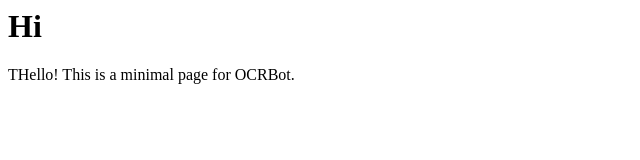
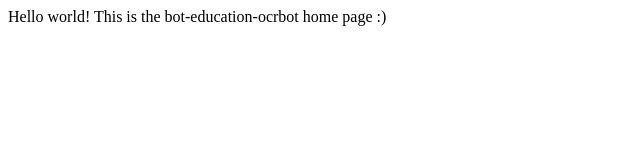
Before and after one commit to swpenm/bot-education-ocrbot, a website: page index.html in a window 1280 px wide. Shown: the whole page, without its empty margins (0-640 px from the left). Drawn offline with Linux system fonts and the light colour scheme.

```diff
--- a/index.html
+++ b/index.html
@@ -1,13 +1,8 @@
-<!DOCTYPE html PUBLIC "-//IETF//DTD HTML 2.0//EN">
-<HTML>
-   <HEAD>
-      <TITLE>
-         A Small Hello
-      </TITLE>
-   </HEAD>
-<BODY>
-   <H1>Hi</H1>
-   <P>THello!  This is a minimal page for OCRBot.
-</P>
-</BODY>
-</HTML>
+<html>
+<head>
+    <title>bot-education-ocrbot</title>
+</head>
+<body>
+    Hello world! This is the bot-education-ocrbot home page :)
+</body>
+</html>
```
Also changed, not shown: package.json (+17 -14 lines).
